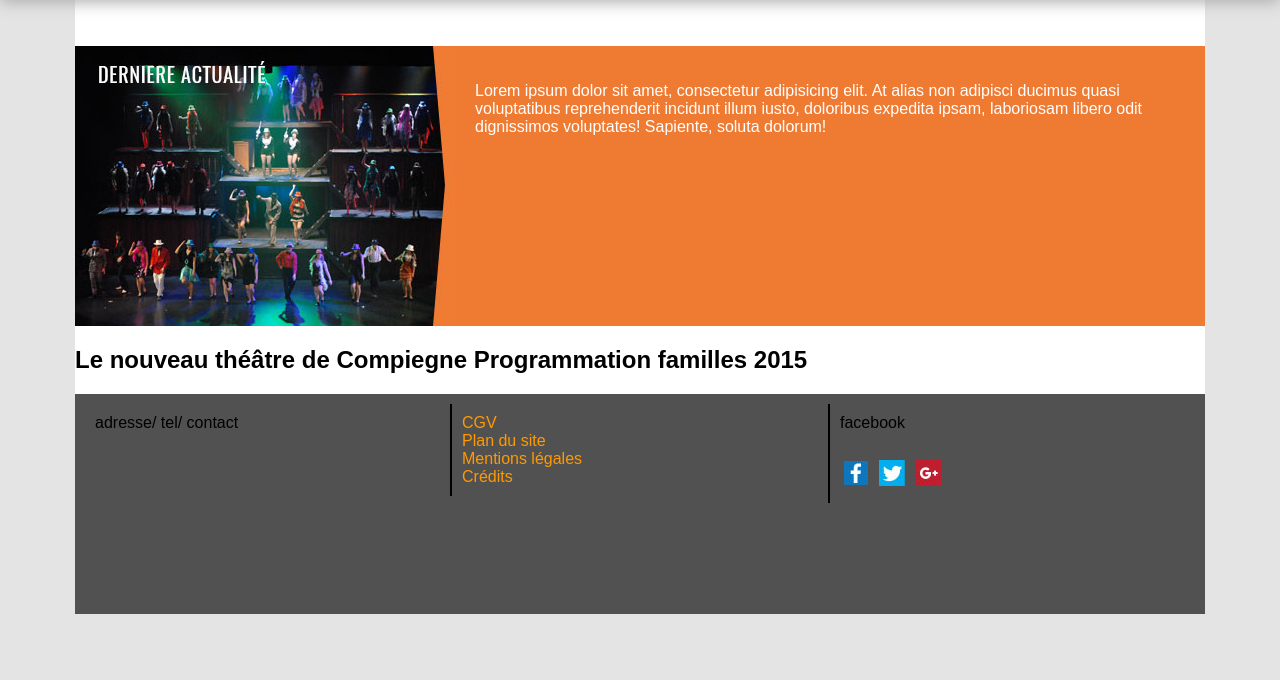
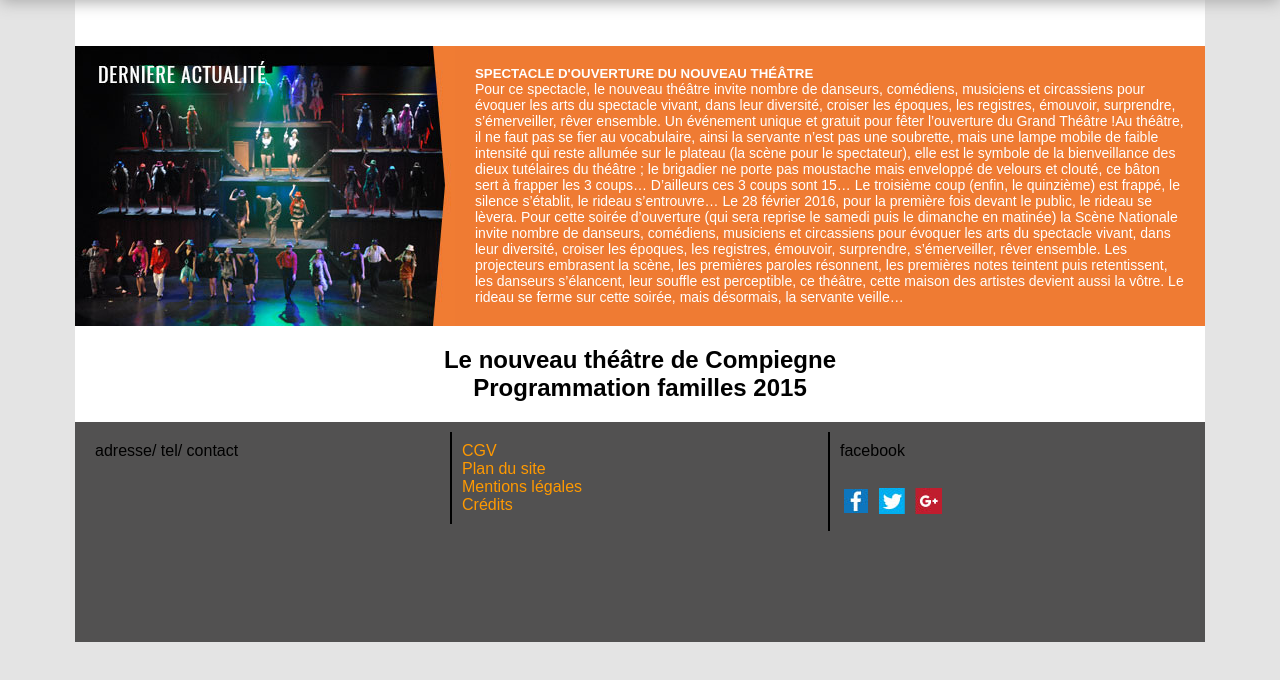
Before and after one commit to LiaraTSoni/newtheaterweb---Copie, a plain HTML site: page saison.html in a window 1280 px wide. Shown: the part 106-786 px from the top of the page. Drawn offline with Linux system fonts and the light colour scheme.

Commit message:
titre saison
titre avant le sommaire des events

```diff
--- a/css/style.css
+++ b/css/style.css
@@ -366,6 +366,10 @@ body
 {
 	background: orange;
 }
+
+
+/*======saisonpage=======*/
+
  .intro
  {
  	background: #ef7b33;
@@ -376,11 +380,7 @@ body
 
 
  }
- /* .intro
- {
- 	text-decoration: none;
- 	height: 153px;
- } */
+
 
 
  .breaking
@@ -395,6 +395,14 @@ body
  .breaking p
  {
  	color: white;
+ 	font-size: 14px;
+ 	margin: 0px;
+ }
+
+  .breaking h5
+ {
+  	color: white;
+  	margin: 0px;
  }
 
  .headersaison
@@ -402,11 +410,12 @@ body
  	margin-top: 70px;
  }
 
-.saisontitre h3
+.saisontitre h2
 {
 	text-align: center;
-	width: 450px;
-	display: block;
+}
 
-
+.saisontitre
+{
+	text-align: center;
 }
--- a/saison.html
+++ b/saison.html
@@ -44,17 +44,19 @@
 			</a>
 			</div>
 			<div class="breaking">
-				<p>
-					Lorem ipsum dolor sit amet, consectetur adipisicing elit. At alias non adipisci ducimus quasi voluptatibus reprehenderit incidunt illum iusto, doloribus expedita ipsam, laboriosam libero odit dignissimos voluptates! Sapiente, soluta dolorum!
+				<h5>SPECTACLE D'OUVERTURE DU NOUVEAU THÉÂTRE</h5>
+				<p>Pour ce spectacle, le nouveau théâtre invite nombre de danseurs, comédiens, musiciens et circassiens pour évoquer les arts du spectacle vivant, dans leur diversité, croiser les époques, les registres, émouvoir, surprendre, s’émerveiller, rêver ensemble. Un événement unique et gratuit pour fêter l’ouverture du Grand Théâtre !Au théâtre, il ne faut pas se fier au vocabulaire, ainsi la servante n’est pas une soubrette, mais une lampe mobile de faible intensité qui reste allumée sur le plateau (la scène pour le spectateur), elle est le symbole de la bienveillance des dieux tutélaires du théâtre ; le brigadier ne porte pas moustache mais enveloppé de velours et clouté, ce bâton sert à frapper les 3 coups… D’ailleurs ces 3 coups sont 15… Le troisième coup (enfin, le quinzième) est frappé, le silence s’établit, le rideau s’entrouvre…
+Le 28 février 2016, pour la première fois devant le public, le rideau se lèvera. Pour cette soirée d’ouverture (qui sera reprise le samedi puis le dimanche en matinée) la Scène Nationale invite nombre de danseurs, comédiens, musiciens et circassiens pour évoquer les arts du spectacle vivant, dans leur diversité, croiser les époques, les registres, émouvoir, surprendre, s’émerveiller, rêver ensemble. Les projecteurs embrasent la scène, les premières paroles résonnent, les premières notes teintent puis retentissent, les danseurs s’élancent, leur souffle est perceptible, ce théâtre, cette maison des artistes devient aussi la vôtre. Le rideau se ferme sur cette soirée, mais désormais, la servante veille…
+
 				</p>
 			</div>
 
 
 		<div class="clearfix"></div>
 	</div>
-	<div class="saisontitre"><h2>Le nouveau théâtre de Compiegne
+	<div class="saisontitre"><h2>Le nouveau théâtre de Compiegne<br/>
 Programmation familles 2015
-</h2></div>
+</h2²></div>
 
 		<div id="footer">
 			<div class="informations">adresse/ tel/ contact</div>
```
